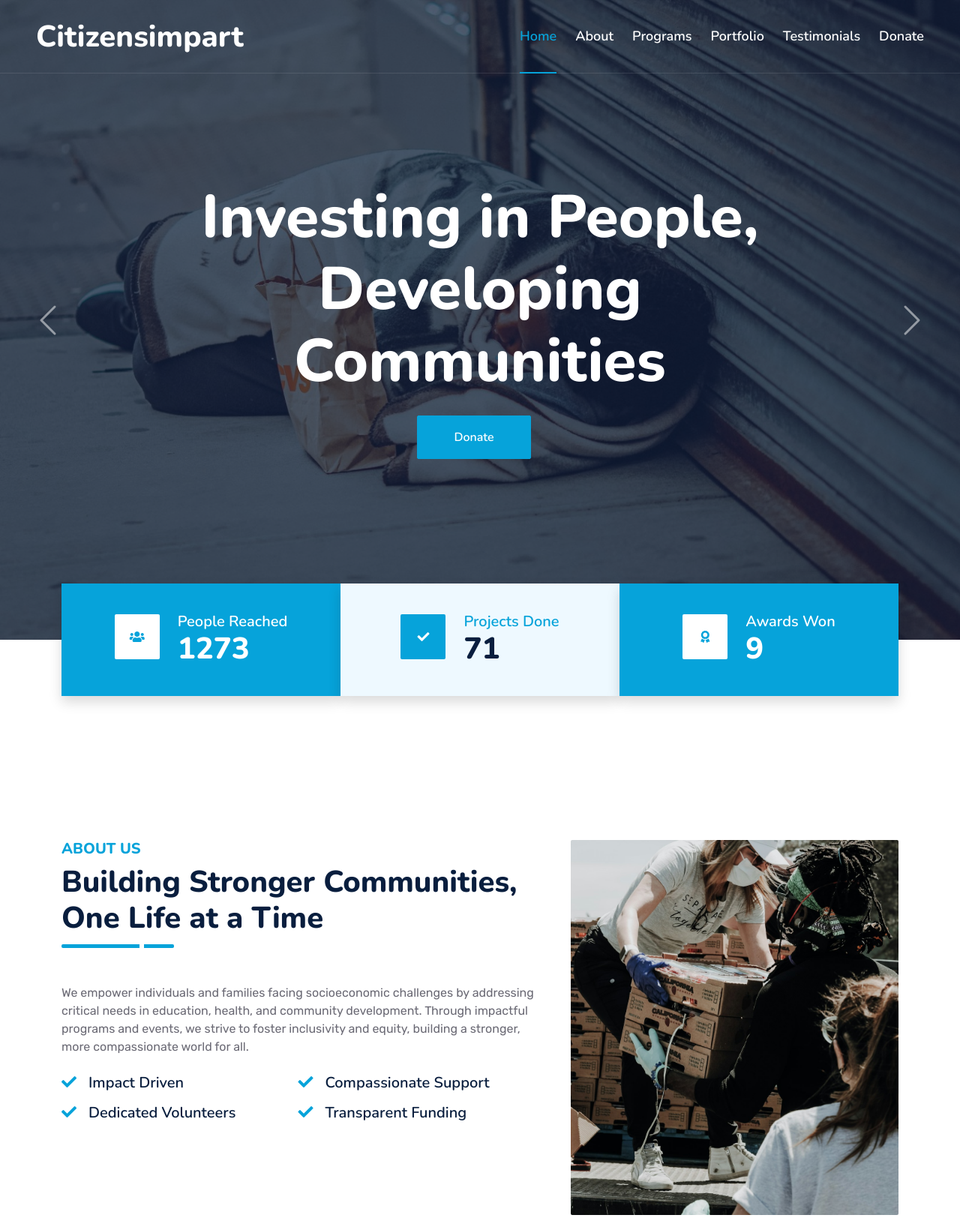
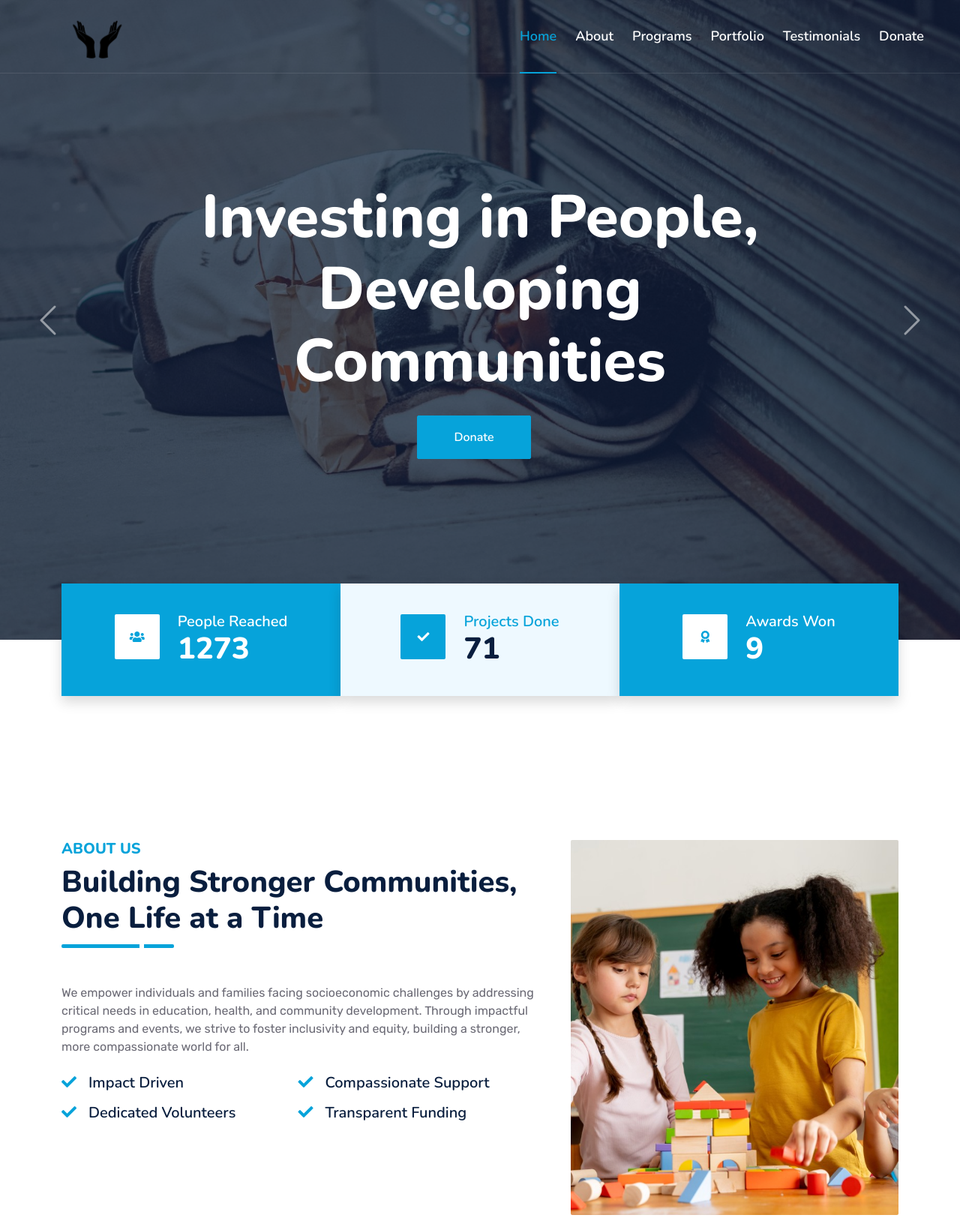
Before and after one commit to billosaye/Citizen-Impact, a plain HTML site: page index.html in a window 1280 px wide. Shown: the top 1624 px of the page at 75% size. Drawn offline with nearby package versions, Linux system fonts and the light colour scheme.

Commit message:
Second Commit

```diff
--- a/index.html
+++ b/index.html
@@ -8,7 +8,7 @@
     <meta content="Free HTML Templates" name="description" />
 
     <!-- Favicon -->
-    <link href="img/logo.webp" rel="icon" />
+    <link href="img/logo-removebg-preview.png" rel="icon" />
 
     <!-- Google Web Fonts -->
     <link rel="preconnect" href="https://fonts.googleapis.com" />
@@ -53,9 +53,11 @@
     <div class="container-fluid position-relative p-0">
       <nav class="navbar navbar-expand-lg navbar-dark px-5 py-3 py-lg-0">
         <a href="index.html" class="navbar-brand p-0">
-          <h1 class="m-0">
-            Citizensimpart
-          </h1>
+          <img
+            src="./img/logo-removebg-preview.png"
+            alt=""
+            style="max-width: 150px; height: auto"
+          />
         </a>
         <button
           class="navbar-toggler"
@@ -232,7 +234,11 @@
     <!-- Facts Start -->
 
     <!-- About Start -->
-    <div class="container-fluid py-5 wow fadeInUp" data-wow-delay="0.1s" id="about">
+    <div
+      class="container-fluid py-5 wow fadeInUp"
+      data-wow-delay="0.1s"
+      id="about"
+    >
       <div class="container py-5">
         <div class="row g-5">
           <div class="col-lg-7">
@@ -280,7 +286,7 @@
               <img
                 class="position-absolute w-100 h-100 rounded wow zoomIn"
                 data-wow-delay="0.9s"
-                src="img/img1.jpg"
+                src="img/kids.jpeg"
                 style="object-fit: cover"
               />
             </div>
@@ -291,7 +297,11 @@
     <!-- About End -->
 
     <!-- Features Start -->
-    <div class="container-fluid py-5 wow fadeInUp" data-wow-delay="0.1s" id="programs">
+    <div
+      class="container-fluid py-5 wow fadeInUp"
+      data-wow-delay="0.1s"
+      id="programs"
+    >
       <div class="container py-5">
         <div
           class="section-title text-center position-relative pb-3 mb-5 mx-auto"
@@ -342,7 +352,7 @@
               <img
                 class="position-absolute w-100 h-100 rounded wow zoomIn"
                 data-wow-delay="0.1s"
-                src="img/p7.jpg"
+                src="img/kids2.jpg"
                 style="object-fit: cover"
                 alt="Charity Programs"
               />
@@ -385,7 +395,11 @@
     <!-- Features End -->
 
     <!-- Portfolio Start -->
-    <div class="container-fluid py-5 wow fadeInUp" data-wow-delay="0.1s" id="portfolio">
+    <div
+      class="container-fluid py-5 wow fadeInUp"
+      data-wow-delay="0.1s"
+      id="portfolio"
+    >
       <div class="container py-5">
         <div
           class="section-title text-center position-relative pb-3 mb-5 mx-auto"
@@ -429,7 +443,7 @@
             <div class="position-relative h-100">
               <img
                 class="img-fluid rounded w-100 h-100"
-                src="img/p4.jpg"
+                src="img/p7.jpg"
                 alt="Event 4"
                 style="object-fit: cover"
               />
@@ -461,7 +475,11 @@
     <!-- Portfolio End -->
 
     <!-- Impact Stories Start -->
-    <div class="container-fluid py-5 wow fadeInUp" data-wow-delay="0.1s" id="impact">
+    <div
+      class="container-fluid py-5 wow fadeInUp"
+      data-wow-delay="0.1s"
+      id="impact"
+    >
       <div class="container py-5">
         <div
           class="section-title text-center position-relative pb-3 mb-4 mx-auto"
```
Also changed, not shown: img/kids.jpeg (added), img/kids2.jpg (added), img/logo-removebg-preview.png (added).
